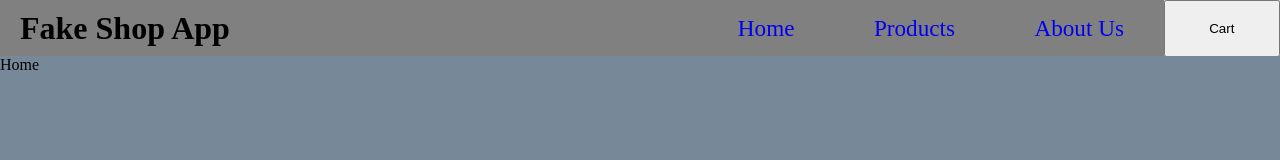
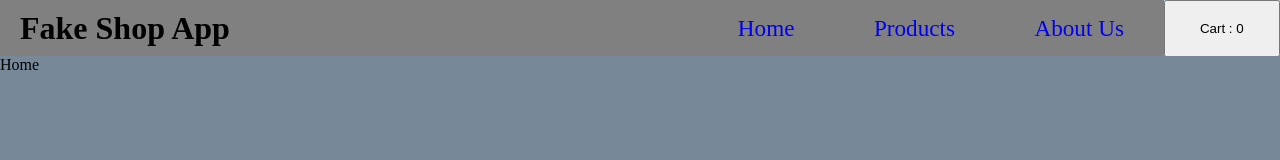
Before and after one commit to Guevara-Bryan/fake-shop, a React (Create React App) app: page / in a window 1280 px wide. Shown: the top 160 px of the page. Built offline with nearby package versions, Linux system fonts and the light colour scheme; no server answers.

Commit message:
Fixes bug where app would crash when item deleted from cart by decreasing count to 0

```diff
--- a/src/App.js
+++ b/src/App.js
@@ -25,8 +25,8 @@ function App() {
 							<Route path='about-us' element={<AboutUs />} />
 							<Route path='checkout' element={<Checkout />} />
 							<Route path='product-info/:productId' element={<ProductInfo />} />
-							<Route path='*' element={<h1>PAGE DOES NOT EXIST</h1>} />
 						</Route>
+						<Route path='*' element={<h1>PAGE DOES NOT EXIST</h1>} />
 					</Routes>
 				</BrowserRouter>
 			</shopStateContext.Provider>
--- a/src/components/Frame.jsx
+++ b/src/components/Frame.jsx
@@ -24,7 +24,7 @@ const Frame = () => {
 					onClick={() => {
 						setIsCartVisible(true);
 					}}>
-					Cart
+					{`Cart : ${cart.count}`}
 				</button>
 			</div>
 			<Cart isVisible={isCartVisible} setIsVisible={setIsCartVisible} />
--- a/src/utils.js
+++ b/src/utils.js
@@ -2,10 +2,6 @@ import { useEffect, useState } from 'react';
 
 const useCart = () => {
 	const [cart, setCart] = useState({});
-
-	useEffect(() => {
-		console.log(cart);
-	}, [cart]);
 
 	const updateItemCount = (itemId, count = 1) => {
 		setCart((prev) => {
@@ -18,7 +14,7 @@ const useCart = () => {
 			if (res > 0) {
 				return { ...rest, [itemId]: res };
 			}
-			deleteItem(itemId);
+			return rest; // item count went below 0 so item is deleted.
 		});
 	};
 
```
